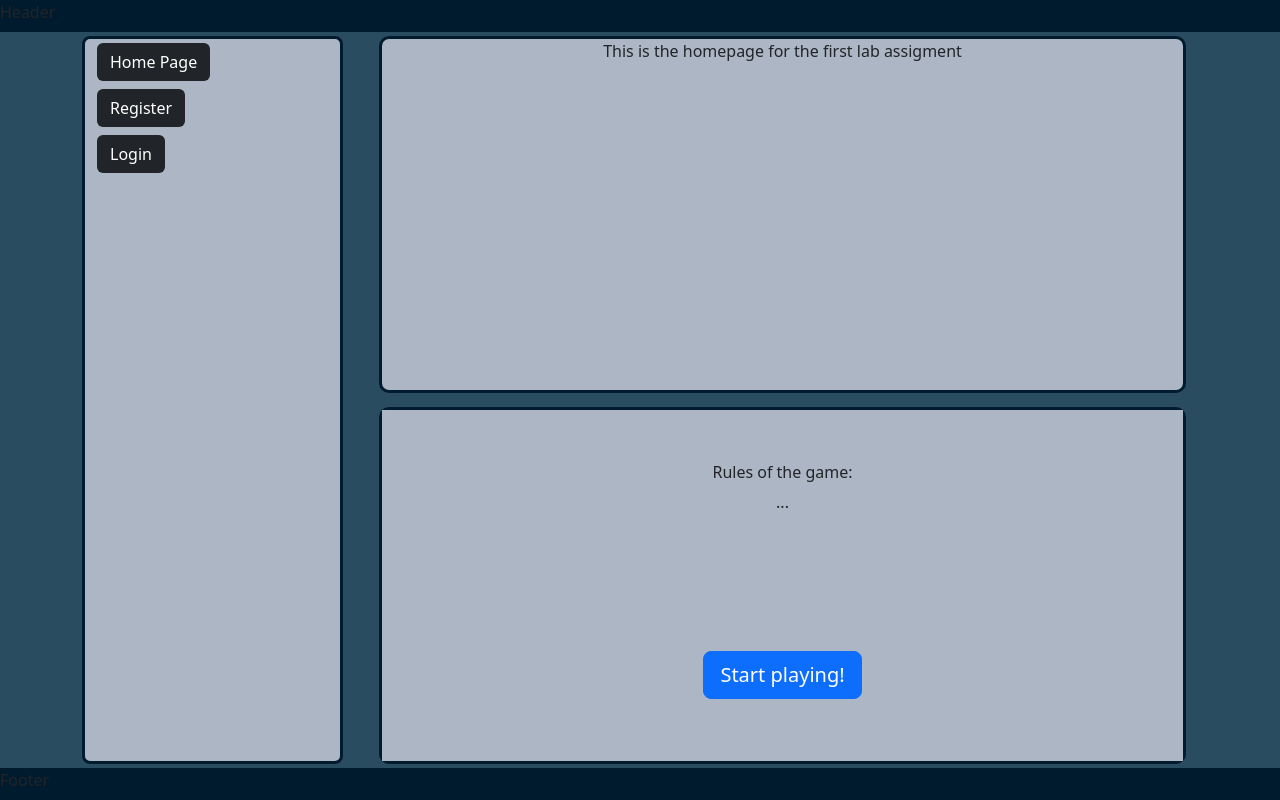
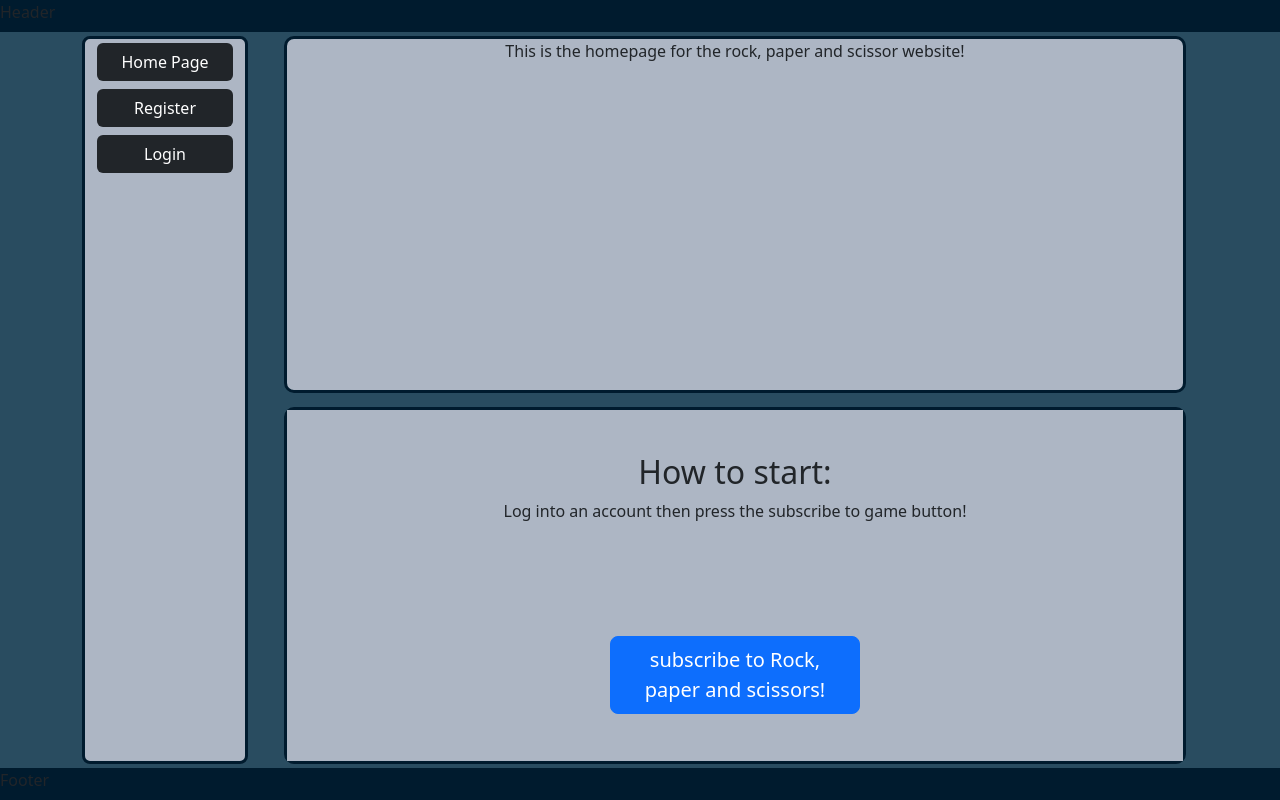
Before and after one commit to Willard-VanDine/WebsiteProject, a React (Vite) app in the folder client/: page / in a window 1280 px wide. Built offline with nearby package versions, Linux system fonts and the light colour scheme; no server answers.

Commit message:
Fixed a more dynamic sizing on the sidenav, so that it can use smaller widths.  Also removed some bad CSS that was not used. Also added a few more alerts to signify whenever a use case has been used. Also added a few comments!

```diff
--- a/client/src/Content.tsx
+++ b/client/src/Content.tsx
@@ -21,11 +21,11 @@ const Content = () => {
     <div className="Content pt-1 pb-1" >
       <div className='container'>
         <div className="row">
-          <div className="col-3">
+          <div className="col-2">
             <Sidenav isLoggedIn={isLoggedIn} setIsLoggedIn={
               (loginstatus : SetStateAction<boolean | null>) => {setIsLoggedIn(loginstatus)}}/>
           </div>
-          <div className='col-9'>
+          <div className='col-10'>
           <Container>
             <Routes>
               <Route path="/" element={<Homepage />} />
--- a/client/src/Gameboard.tsx
+++ b/client/src/Gameboard.tsx
@@ -100,6 +100,7 @@ const handleChoice = async (playerChoice: Choice) => {
   const currentScores: Gamestate | undefined = await getGameScore();
   if (currentScores === undefined) {
     //console.log("Unable to retrieve game score.");
+    alert("Please Subscribe to rock, paper and scissors before you try to play!")
     return;
   }
   await updateView(playerChoice, currentScores);
--- a/client/src/Homepage.tsx
+++ b/client/src/Homepage.tsx
@@ -9,24 +9,29 @@ const HomePage = () => {
 
         <article className="homepage-article rounder">
             <p className = "text-center">
-                This is the homepage for the first lab assigment
+                This is the homepage for the rock, paper and scissor website!
             </p>
         </article>
 
         <section className="homepage-section rounder d-flex flex-column justify-content-between align-items-center">
 
             <div className="homepage-half-section d-flex align-items-center justify-content-center">
-                <h6 className="text-center">Rules of the game:</h6>
-                <p className="text-center">...</p>
+                <h2 className="text-center">How to start:</h2>
+                <p className="text-center">Log into an account then press the subscribe to game button!</p>
             </div>
             <div className="homepage-half-section d-flex align-items-center justify-content-center">
 
 
                     {/* Start Playing button */}
                     <button type="button" className="btn btn-primary btn-lg" onClick={ async () => {
-                        await subscribeToGame();
-                        //alert("test");
-                    }}>Start playing!</button>
+                        const isSubscribed: boolean|undefined = await subscribeToGame();
+                        if(isSubscribed === undefined)
+                            alert("Please log in before you try to subscribe to a game!")
+                        else if(isSubscribed === false)
+                            alert("You are already subscribed to Rock, paper and scissors!")
+                        else
+                            alert("you succesfully subscribed to Rock, paper and scissors!")
+                    }}>subscribe to Rock, paper and scissors!</button>
 
 
             </div>
--- a/client/src/Sidenav.tsx
+++ b/client/src/Sidenav.tsx
@@ -22,7 +22,7 @@ const Sidenav = ({isLoggedIn, setIsLoggedIn} : SidenavProps) => {
   return (
     // container class ensures consistency between pages
     <aside className ="container rounder " style={{height: "calc(100vh - 4rem - 8px)", display: "inline-flex",
-      flexDirection: "column"} } >
+      flexDirection: "column", minWidth:"96px" } } >
 
           <NavLink to="/" end>
             <div className='btn bg-dark text-white mt-1 mb-1'>
--- a/client/src/index.css
+++ b/client/src/index.css
@@ -33,14 +33,7 @@ a:hover {
   color: #535bf2;
 }
 
-body {
-  margin: 0;
-  display: flex;
-  place-items: center;
-  min-width: 320px;
-  min-height: 100vh;
-  background-color: #f1f1f1;
-}
+
 
 h1 {
   font-size: 3.2em;
@@ -52,17 +45,7 @@ aside{
   height: 100%;
 }
 
-button {
-  border-radius: 8px;
-  border: 1px solid transparent;
-  padding: 0.6em 1.2em;
-  font-size: 1em;
-  font-weight: 500;
-  font-family: inherit;
-  background-color: #1a1a1a;
-  cursor: pointer;
-  transition: border-color 0.25s;
-}
+
 button:hover {
   border-color: #646cff;
 }
@@ -92,9 +75,7 @@ button:focus-visible {
 ===================================
 */
 
-body{
-  background-color: #f1f1f1;
-}
+
 header{
   height: 2rem;
   width: 100vw;
@@ -110,11 +91,7 @@ a {
 /* The calculation calculates 100% of the screen -the size of the header
   and footer, and also minus the margins
 */
-.main{
-  height: calc(100vh - 4rem - 8px);
-  margin-top: 4px;
-  margin-bottom: 4    px;
-}
+
 footer{
   height: 2rem;
   width: 100vw;
@@ -134,7 +111,18 @@ footer{
   background-color: #001B2E;
   border-color: #b9c5f3;
   color: black;
+  font-size: clamp(0.8rem, 4vw, 2.5rem);  /* Scalable font size */
+  word-wrap: break-word;              /* Wraps text if necessary */
+  overflow: hidden;                  /* Prevents text overflow */
+  text-overflow: ellipsis;            /* Shows ellipsis for overflowing text */
+  white-space: normal;                /* Allows text to wrap */
+  width: 100%;
+  max-width: 250px;
 }
+
+
+
+
 /*
 ===================================
  Styles that are exclusive for GameBoard ↓
--- a/client/src/useAuth.ts
+++ b/client/src/useAuth.ts
@@ -1,7 +1,10 @@
 // useAuth.ts (Custom Hook)
 import { useState, useEffect } from 'react';
-import { checkSession } from './api'; // Assuming checkSession is the function to check session
+import { checkSession } from './api';
 
+
+//This is a webhook that renders whenever the page reloads, this makes it so that the website updated dynamically
+//To update the sidebar navigation if a user is logged in.
 export function useAuth() {
   const [isLoggedIn, setIsLoggedIn] = useState<boolean | null>(null);
 
```
Also changed, not shown: 2 other files (tests, documents, lock files or other folders).
